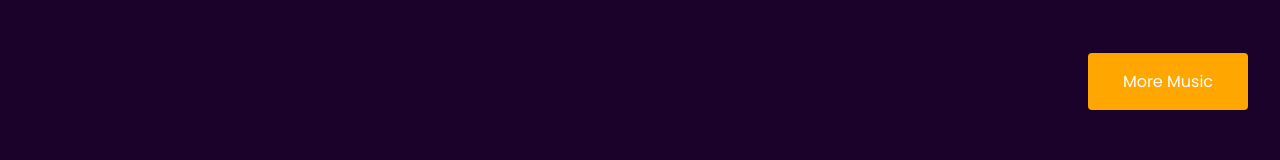
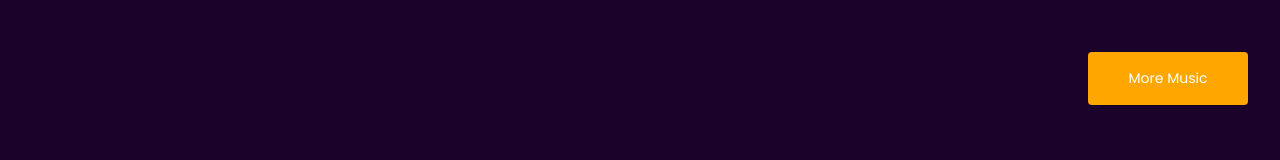
Before and after one commit to Maryjanee/davisKing-project, a React (Create React App) app: page / in a window 1280 px wide. Shown: the part 1952-2112 px from the top of the page. Built offline with nearby package versions, Linux system fonts and the light colour scheme.

Commit message:
Add global styles

```diff
--- a/src/index.css
+++ b/src/index.css
@@ -1,4 +1,33 @@
 body {
   margin: 0;
-  font-family:"poppins"
+  font-family:"poppins";
+  font-size: 14px;
 }
+
+* {
+  box-sizing: border-box;
+  margin: 0;
+  padding: 0;
+}
+li{
+  list-style:none;
+}
+
+a{
+  text-decoration:none;
+  display:block;
+}
+.featuredBtn {
+  margin-left:auto;
+  margin-right:2rem;
+}
+
+.footer-section{
+  padding:2rem 0;
+}
+
+.about-title{
+  color:#FFA700;
+  text-transform: uppercase;
+  font-size:14px;
+}
```
